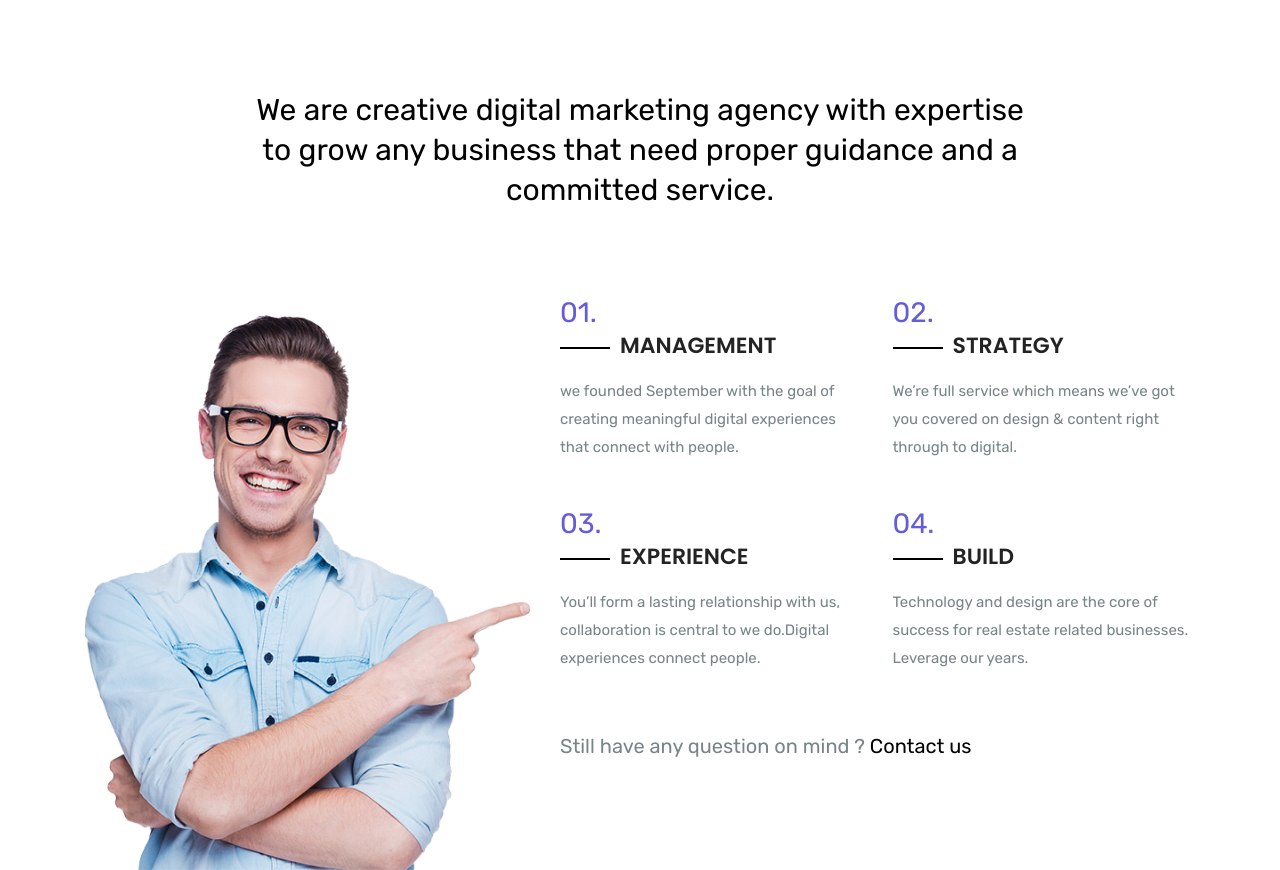
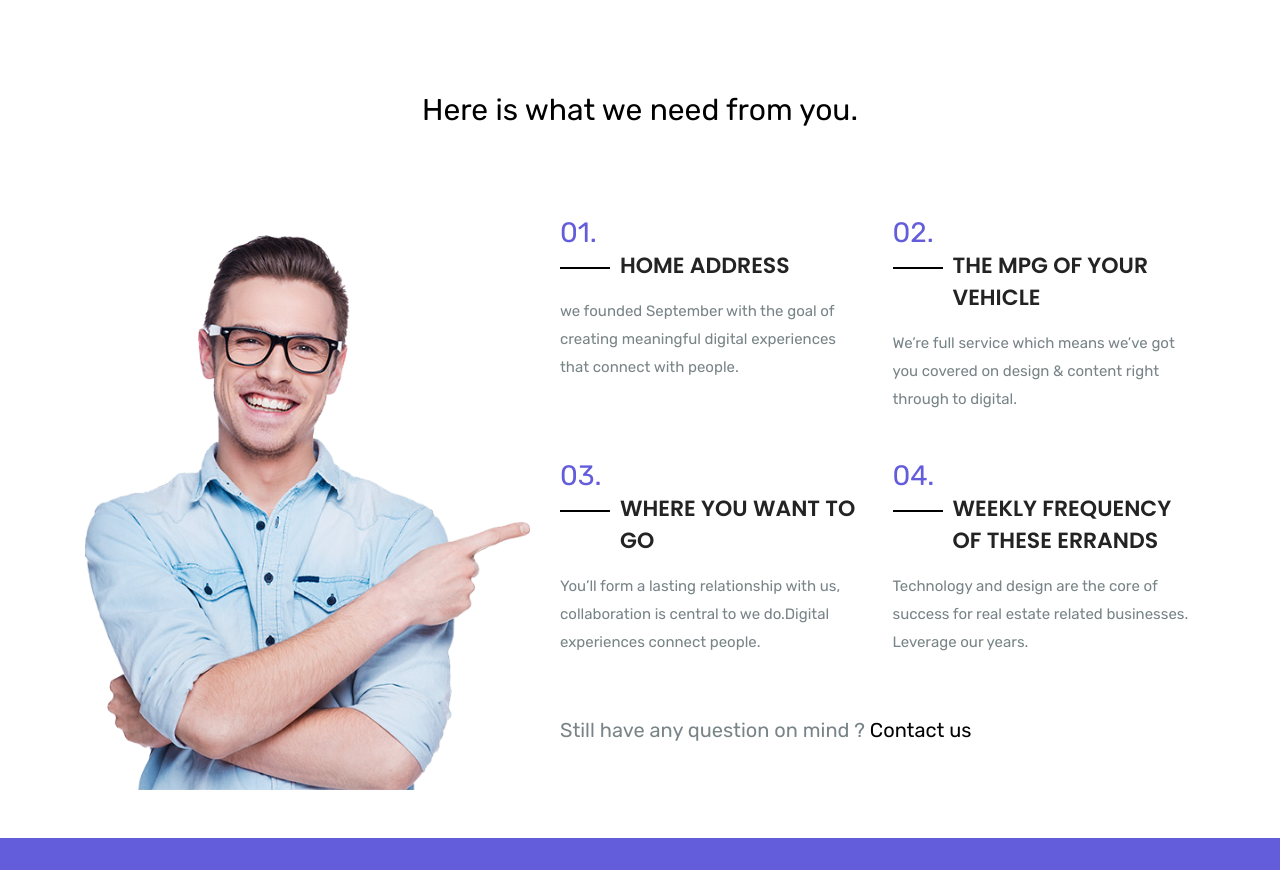
Before and after one commit to pjkirby31/withoutacar, a website: page theme/index.html in a window 1280 px wide. Shown: the part 779-1649 px from the top of the page. Drawn offline with Linux system fonts and the light colour scheme; some packages are replaced by stand-ins of ours.

```diff
--- a/theme/css/style.css
+++ b/theme/css/style.css
@@ -624,7 +624,8 @@
 
 .banner-3 {
   background: url("../images/banner/New-Internationlist-Car-Free-Cities.jpg");
-  background-size: cover;
+
+  background-size: 1500px;
   position: relative;
 }
 
--- a/theme/index.html
+++ b/theme/index.html
@@ -127,7 +127,7 @@
     <div class="row">
       <div class="col-lg-12 col-sm-12 col-md-12">
         <div class="section-heading">
-          <p class="lead">We are creative digital marketing agency with expertise to grow any business that need proper guidance and a committed service.</p>
+          <p class="lead">Here is what we need from you.</p>
         </div>
       </div>
     </div>
@@ -142,21 +142,21 @@
           <div class="col-lg-6 col-sm-6 col-md-6">
             <div class="intro-box">
               <span>01.</span>
-              <h4>Management</h4>
+              <h4>Home Address</h4>
               <p>we founded September with the goal of creating meaningful digital experiences that connect with people.</p>
             </div>
           </div>
           <div class="col-lg-6 col-sm-6 col-md-6">
             <div class="intro-box">
               <span>02.</span>
-              <h4>Strategy</h4>
+              <h4>The MPG of your vehicle</h4>
               <p>We’re full service which means we’ve got you covered on design & content right through to digital. </p>
             </div>
           </div>
           <div class="col-lg-6 col-sm-6 col-md-6">
             <div class="intro-box">
               <span>03.</span>
-              <h4>Experience</h4>
+              <h4>Where you want to go</h4>
               <p>You’ll form a lasting relationship with us, collaboration is central to we do.Digital experiences
                 connect people.</p>
             </div>
@@ -164,7 +164,7 @@
           <div class="col-lg-6 col-sm-6 col-md-6">
             <div class="intro-box">
               <span>04.</span>
-              <h4>Build</h4>
+              <h4>Weekly frequency of these errands</h4>
               <p>Technology and design are the core of success for real estate related businesses. Leverage our years.
               </p>
             </div>
```
